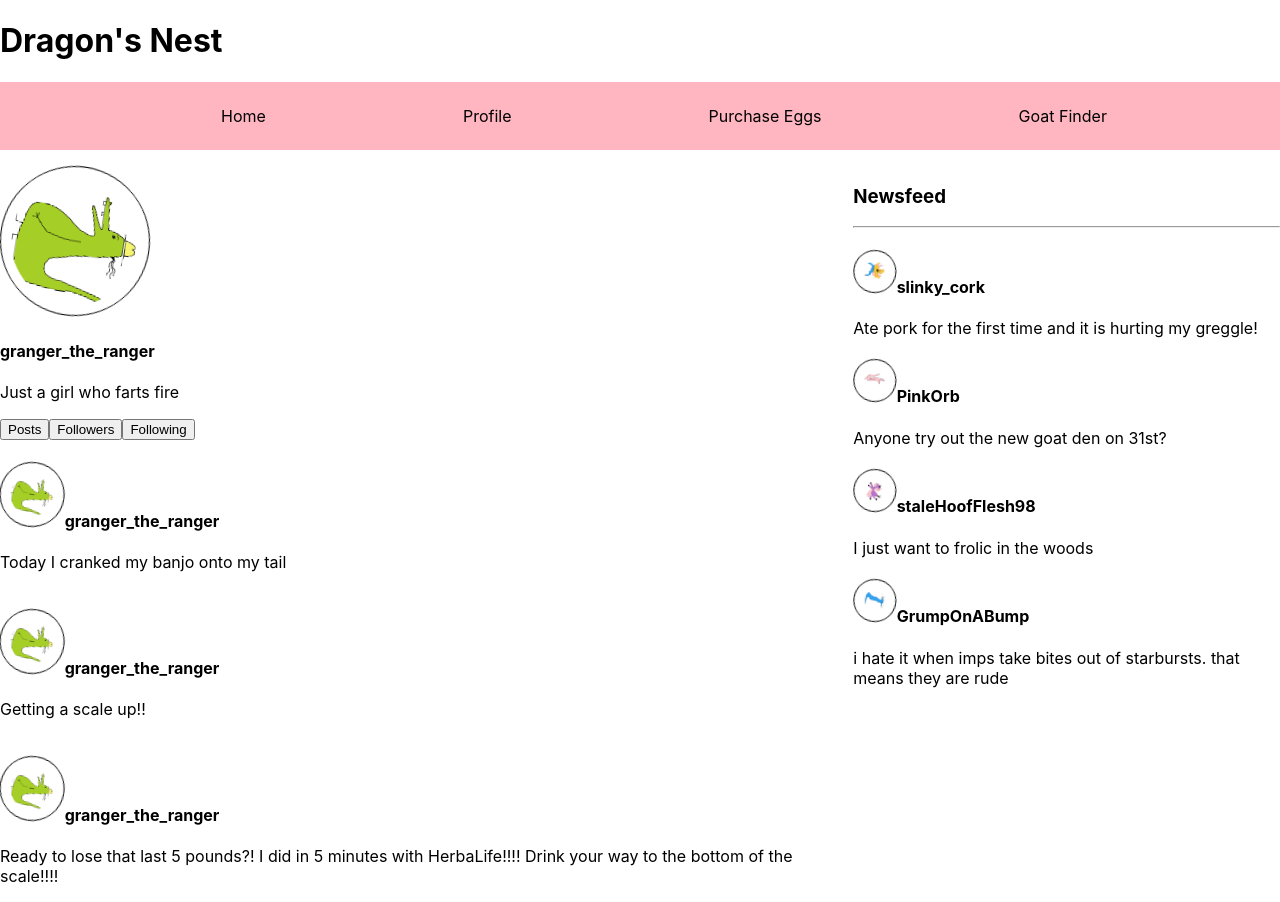
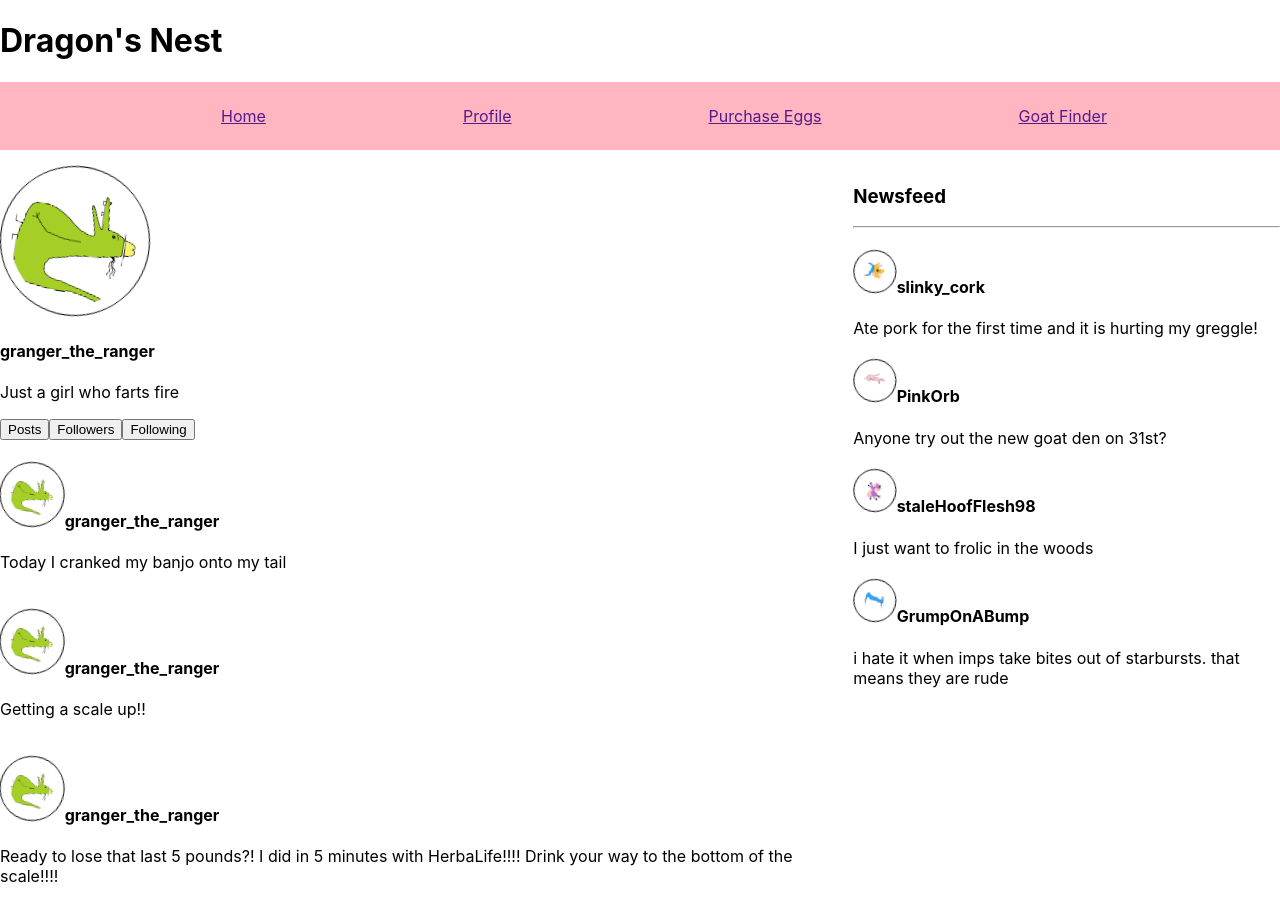
Before and after one commit to emmalgs/dragons-nest, a React (Create React App) app: page / in a window 1280 px wide. Shown: the top 902 px of the page. Built offline with nearby package versions, Linux system fonts and the light colour scheme.

Commit message:
create links for main nav
co-authored-by: Sarah Reimann <reimannsarah45@gmail.com>

```diff
--- a/src/components/NavBar.js
+++ b/src/components/NavBar.js
@@ -4,10 +4,10 @@ function NavBar(){
   return(
     <React.Fragment>
       <ul className="nav-bar">
-        <li>Home</li>
-        <li>Profile</li>
-        <li>Purchase Eggs</li>
-        <li>Goat Finder</li>
+        <li><a href="">Home</a></li>
+        <li><a href="">Profile</a></li>
+        <li><a href="">Purchase Eggs</a></li>
+        <li><a href="">Goat Finder</a></li>
       </ul>
     </React.Fragment>
   );
```
